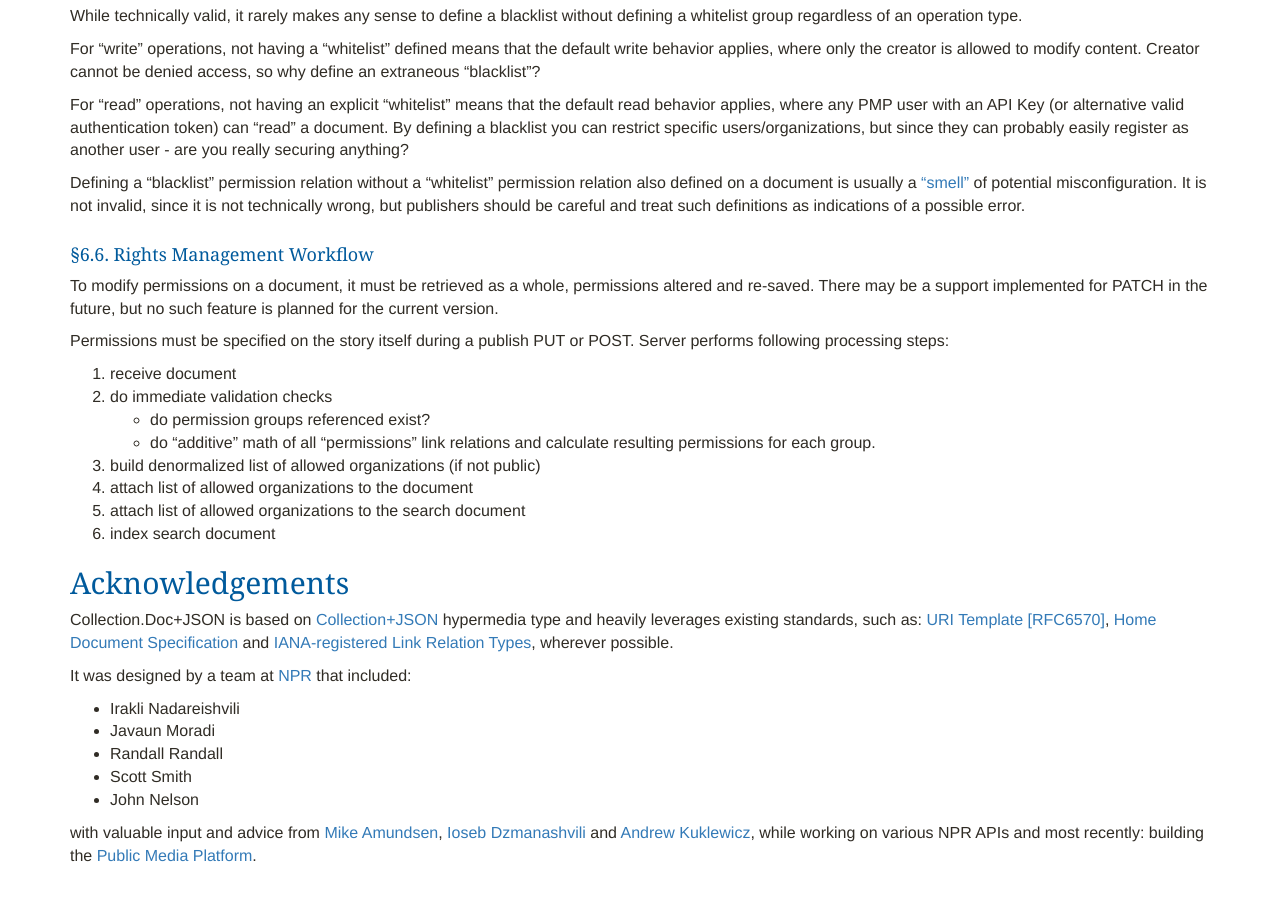
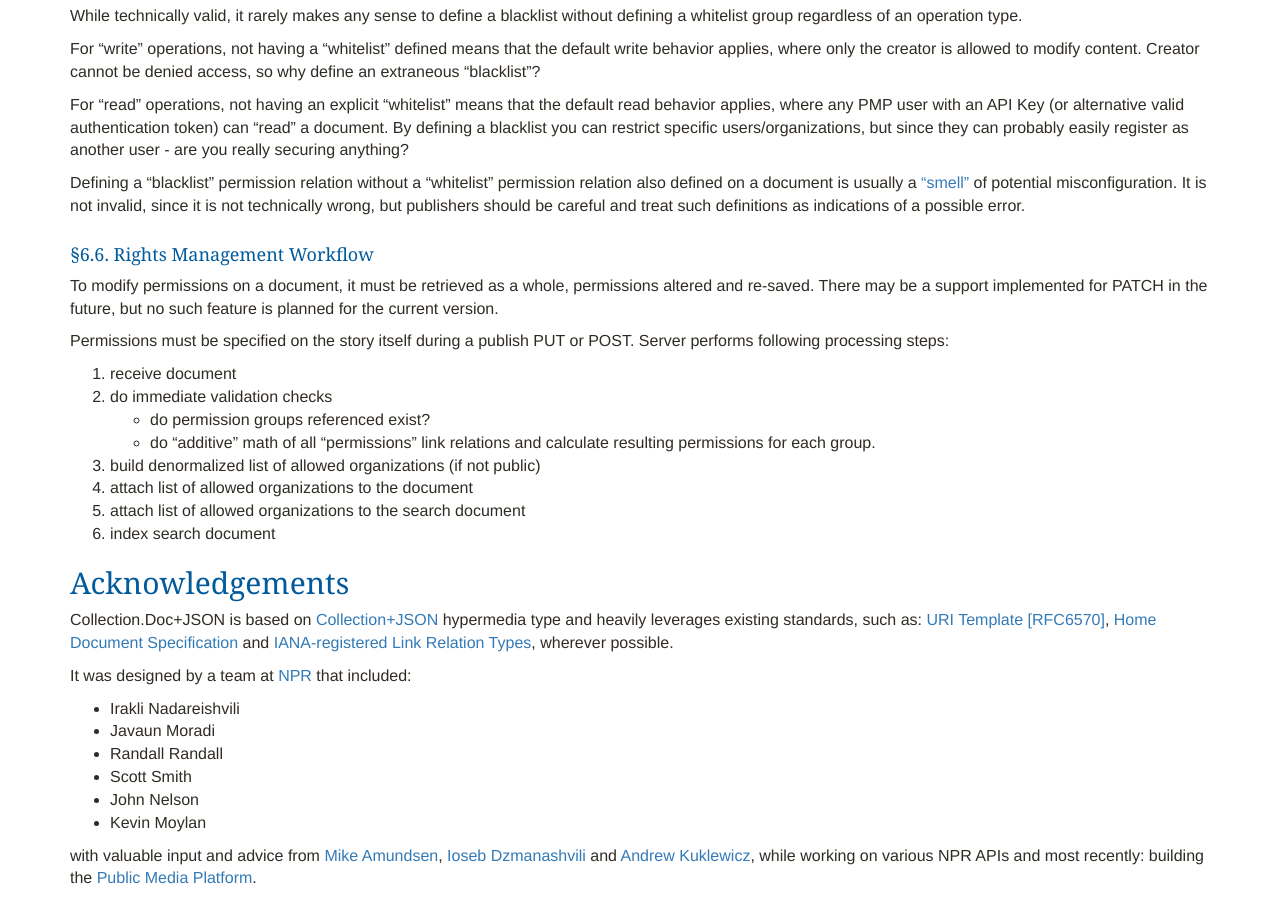
Before and after one commit to npr/cdoc-spec-site, a Jekyll site: the page built from index.md, in a window 1280 px wide and 900 px high, scrolled down 9097 px. Built offline with Jekyll 4.4.1, drawn with Linux system fonts in a browser that asks for light colours; nearby versions of some CDN libraries; Markdown is read by kramdown in place of the engine named in the settings; before the commit the page ends 9974 px from its top, so only the background shows below that.

Commit message:
Update acknowledgements.md

```diff
--- a/_includes/acknowledgements.md
+++ b/_includes/acknowledgements.md
@@ -9,5 +9,6 @@ It was designed by a team at [NPR](https://www.npr.org) that included:
 - Randall Randall
 - Scott Smith
 - John Nelson
+- Kevin Moylan
 
 with valuable input and advice from [Mike Amundsen](https://github.com/mamund), [Ioseb Dzmanashvili](https://github.com/ioseb) and [Andrew Kuklewicz](https://github.com/kookster), while working on various NPR APIs and most recently: building the [Public Media Platform](http://docs.pmp.io).
```
